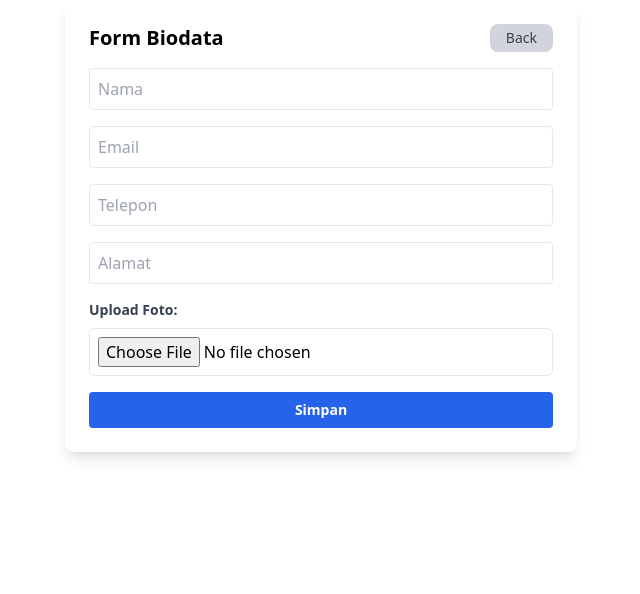
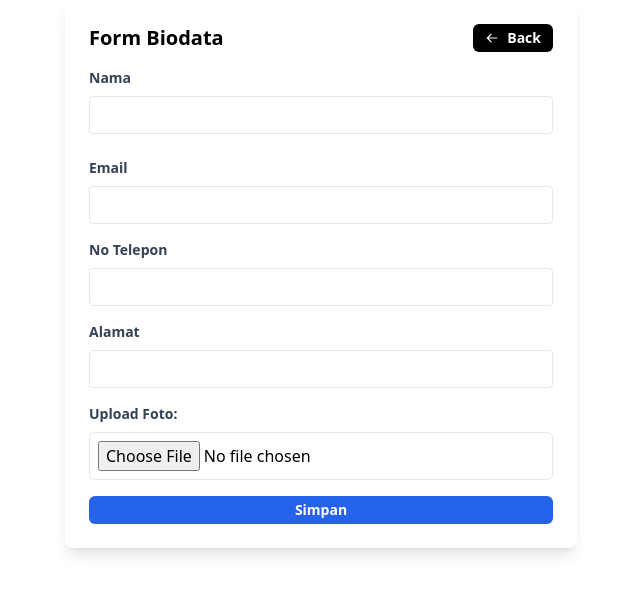
Before and after one commit to Nabilfadilah/authentication, a React (Vite) app in the folder frontend/: page /biodata/create in a window 1280 px wide. Shown: the top 594 px of the page, without its empty margins (319-959 px from the left). Built offline with nearby package versions, Linux system fonts and the light colour scheme; sample sign-in values are in the browser's storage.

Commit message:
Menambah element untuk form create biodata

```diff
--- a/frontend/src/components/biodata/FormCreateBiodat.jsx
+++ b/frontend/src/components/biodata/FormCreateBiodat.jsx
@@ -3,6 +3,11 @@ import {useState} from "react";
 import axios from "../../utils/axiosInstance";
 import {useAuth} from "../../context/AuthContext";
 import {Link, useNavigate} from "react-router-dom";
+import Typography from "../elements/text/Typography";
+import ButtonAll from "../elements/button/Index";
+import {BiArrowBack} from "react-icons/bi";
+import Label from "../elements/input/Label";
+import InputForm from "../elements/input/Index";
 
 const FormCreateBiodata = () => {
   const {user, token} = useAuth();
@@ -102,56 +107,59 @@ const FormCreateBiodata = () => {
   return (
     <div className="max-w-lg mx-auto p-6 bg-white shadow-lg rounded-lg">
       <div className="flex items-center justify-between mb-4">
-        <h2 className="text-xl font-bold">Form Biodata</h2>
-        <Link
-          to={"/biodata"}
-          className="px-4 py-1 bg-gray-300 text-gray-700 text-sm rounded-lg hover:bg-gray-400"
-        >
-          Back
-        </Link>
+        <Typography className="text-xl font-bold">Form Biodata</Typography>
+        <ButtonAll>
+          <Link to={"/biodata"} className="flex items-center gap-2">
+            <BiArrowBack />
+            Back
+          </Link>
+        </ButtonAll>
       </div>
+
       <form onSubmit={handleSubmit} className="space-y-4">
-        <input
+        {/* input nama */}
+        <InputForm
+          label="Nama"
+          name="name"
           type="text"
-          name="name"
-          placeholder="Nama"
-          value={formData.name} // nilai input dikendalikan oleh state formData
-          onChange={handleChange} // menjalankan fungsi handleChange saat user mengetik, untuk memperbarui formData
-          className="w-full p-2 border rounded"
+          value={formData.name}
+          onChange={handleChange}
           required
         />
-        <input
+
+        {/* Input untuk Email */}
+        <InputForm
+          label="Email"
+          name="email"
           type="email"
-          name="email"
-          placeholder="Email"
           value={formData.email}
           onChange={handleChange}
-          className="w-full p-2 border rounded"
           required
         />
-        <input
+
+        {/* Input untuk Nomor Telepon */}
+        <InputForm
+          label="No Telepon"
+          name="phone"
           type="text"
-          name="phone"
-          placeholder="Telepon"
           value={formData.phone}
           onChange={handleChange}
-          className="w-full p-2 border rounded"
           required
         />
-        <input
+
+        {/* Input untuk Alamat */}
+        <InputForm
+          label="Alamat"
+          name="address"
           type="text"
-          name="address"
-          placeholder="Alamat"
           value={formData.address}
           onChange={handleChange}
-          className="w-full p-2 border rounded"
           required
         />
+
         {/* Upload & Preview Foto */}
         <div className="mb-4">
-          <label className="block text-gray-700 font-bold text-sm mb-2">
-            Upload Foto:
-          </label>
+          <Label>Upload Foto:</Label>
           <input
             type="file"
             accept="image/*"
@@ -170,12 +178,12 @@ const FormCreateBiodata = () => {
             </div>
           )}
         </div>
-        <button
+        <ButtonAll
           type="submit"
-          className="w-full bg-blue-600 text-white text-sm font-bold p-2 rounded hover:bg-blue-700"
+          className="w-full bg-blue-600 hover:bg-blue-700"
         >
           Simpan
-        </button>
+        </ButtonAll>
       </form>
     </div>
   );
```
